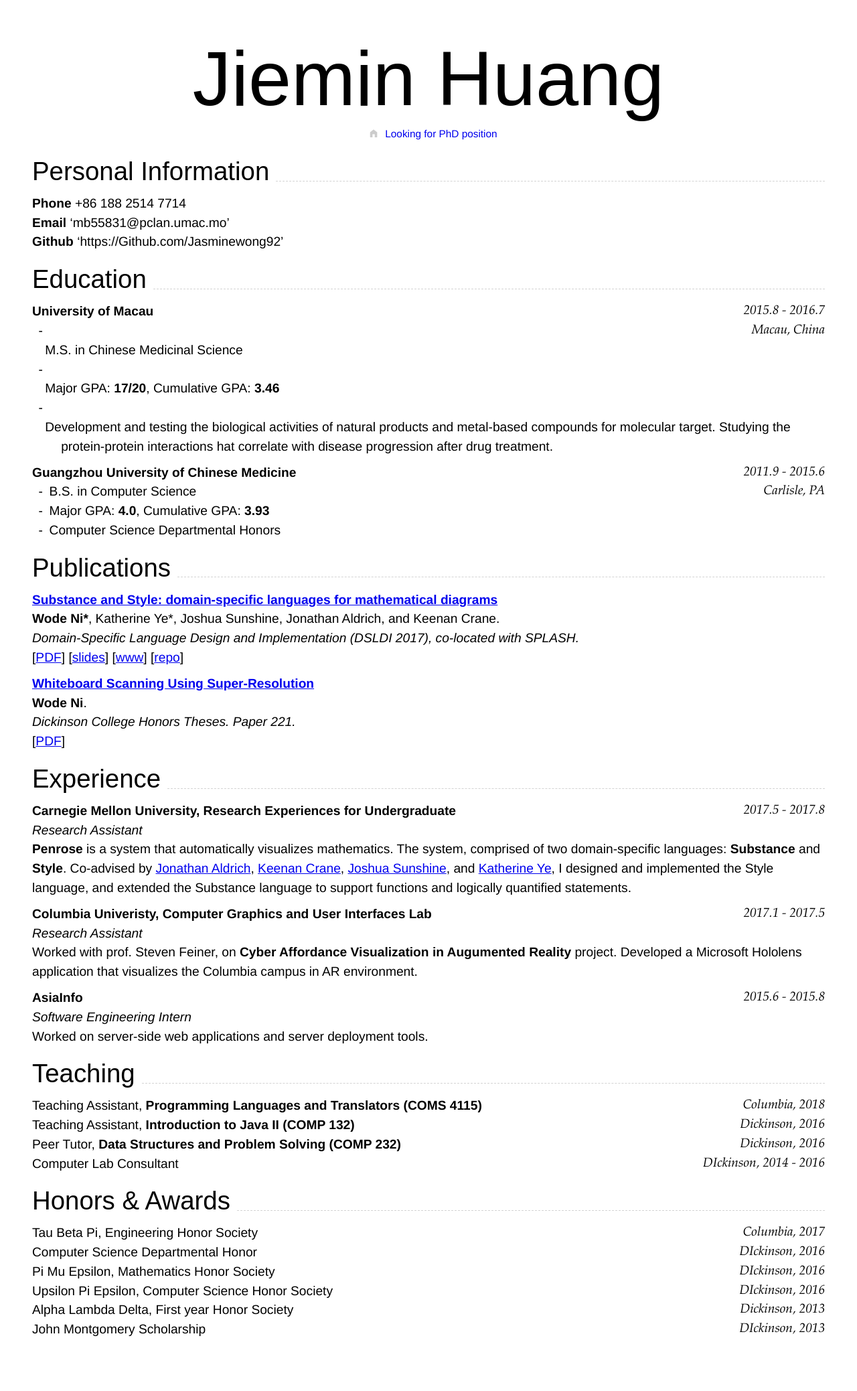
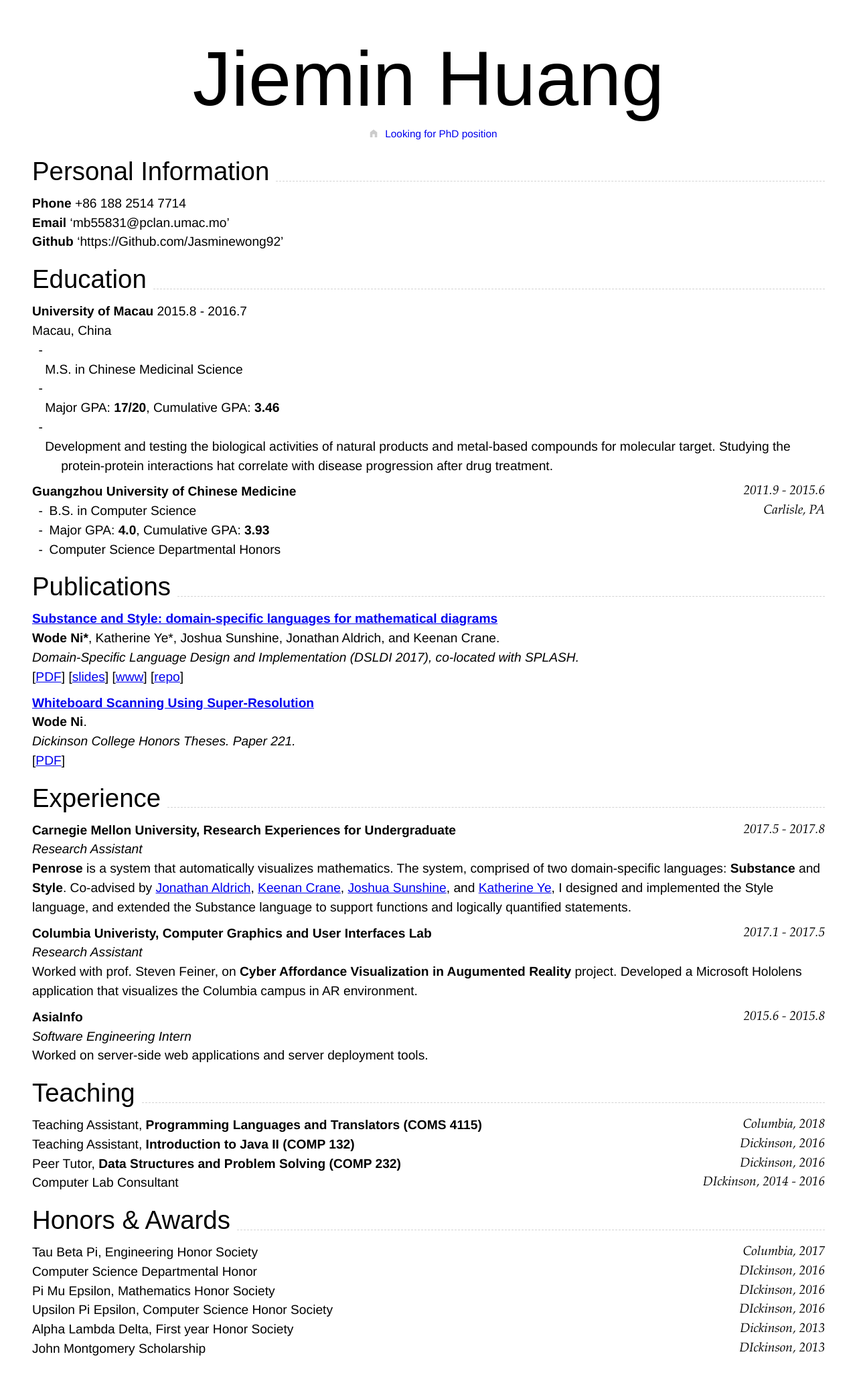
Before and after one commit to Jasminewong92/Jiemin-Huang.github.io, a Jekyll site: the page built from nimo-markdown-cv-c67f47571b3ac91db155d8a3d59f8a8a8c04a124/index.md, in a window 1280 px wide. Shown: the whole page at 67% size. Built offline with Jekyll 4.4.1, drawn with Linux system fonts in a browser that asks for light colours; before the commit the page ends 2048 px from its top, so only the background shows below that.

````diff
--- a/nimo-markdown-cv-c67f47571b3ac91db155d8a3d59f8a8a8c04a124/index.md
+++ b/nimo-markdown-cv-c67f47571b3ac91db155d8a3d59f8a8a8c04a124/index.md
@@ -14,6 +14,7 @@ pdf: true
 ## Personal Information
 
 
+
 __Phone__     +86 188 2514 7714
 
 
@@ -27,11 +28,13 @@ __Github__     'https://Github.com/Jasminewong92'
 
 ## Education
 
-### __University of Macau__ `2015.8 - 2016.7`
 
-```
+### __University of Macau__  2015.8 - 2016.7
+
+
 Macau, China
-```
+
+
 - M.S. in Chinese Medicinal Science
 
 - Major GPA: __17/20__, Cumulative GPA: __3.46__
````
